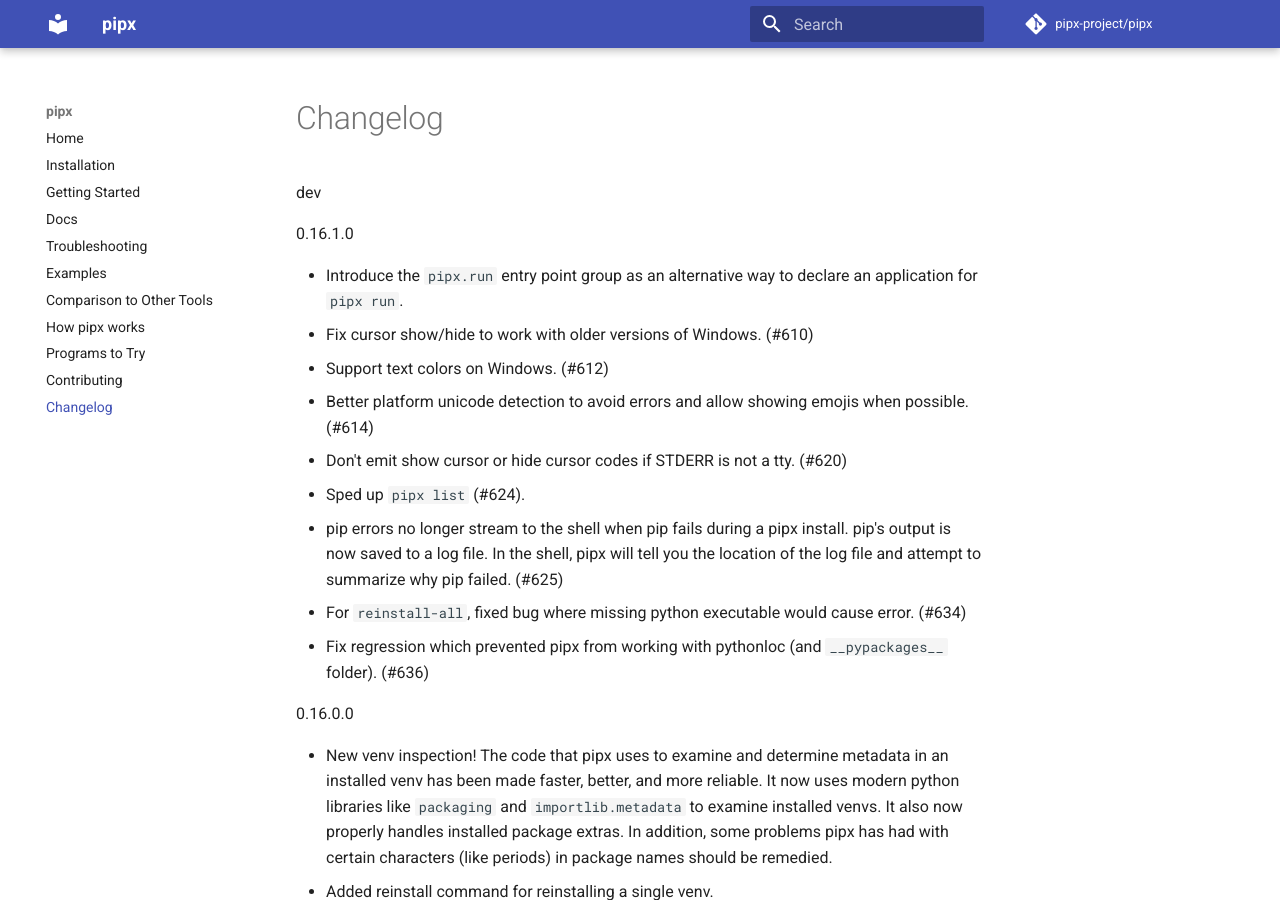
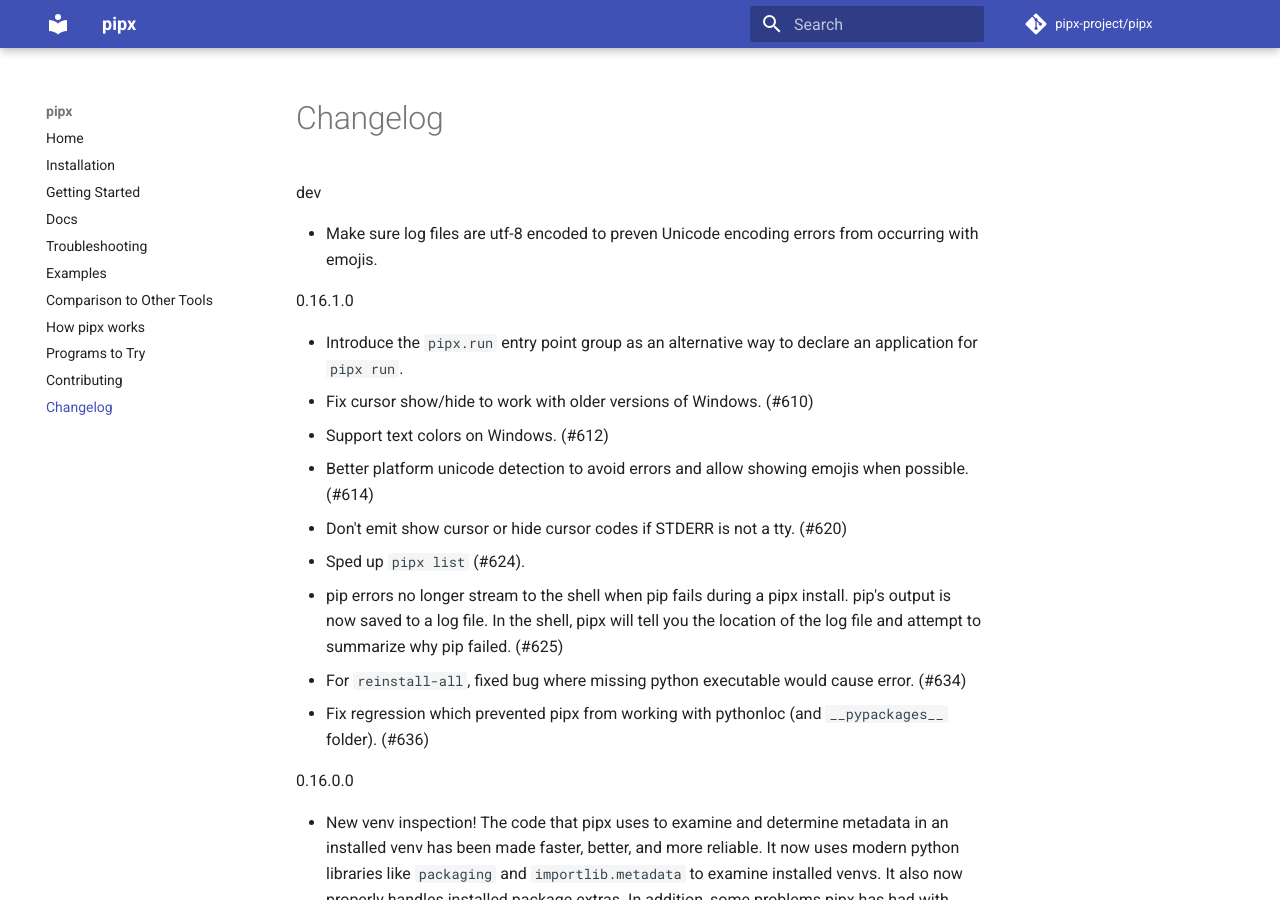
Before and after one commit to pypa/pipx, an MkDocs documentation site: the page built from docs/changelog.md, in a window 1280 px wide and 900 px high. Built offline with MkDocs 1.6.1 and Material for MkDocs 9.7.7, drawn with Linux system fonts in a browser that asks for light colours; comment, search, counter and statistics services are not loaded.

Commit message:
Add changelog.

```diff
--- a/docs/changelog.md
+++ b/docs/changelog.md
@@ -1,5 +1,6 @@
 dev
 
+- Make sure log files are utf-8 encoded to preven Unicode encoding errors from occurring with emojis.
 
 0.16.1.0
 
```
